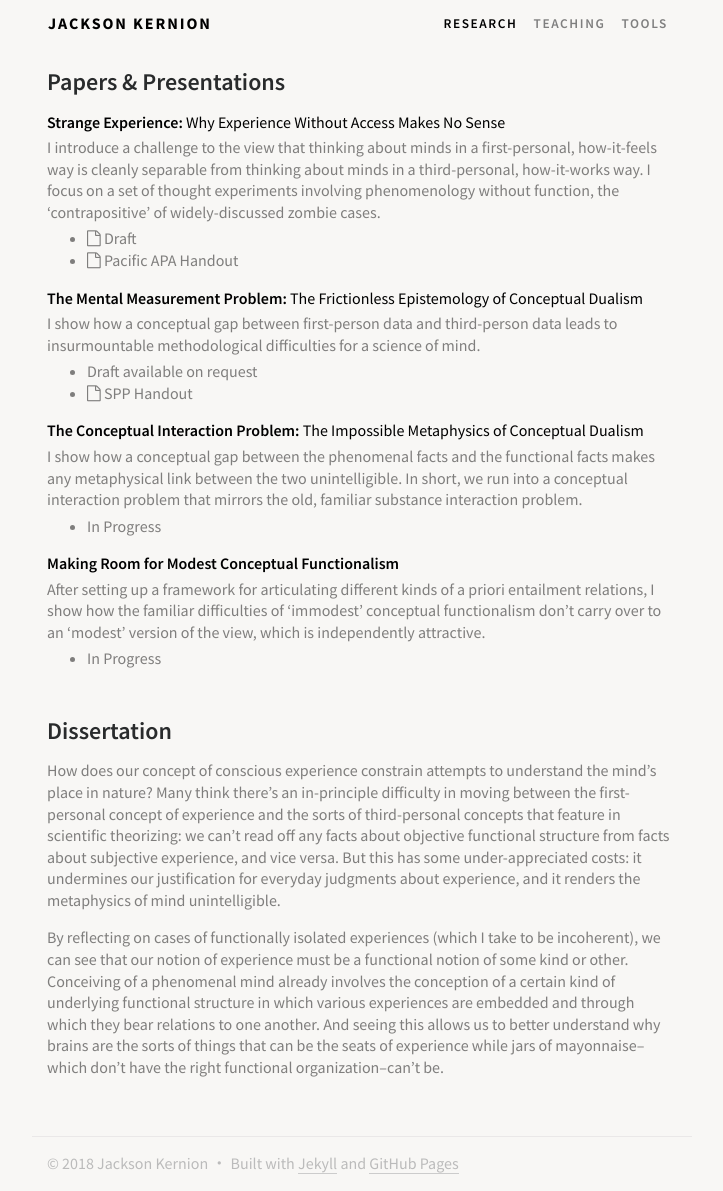
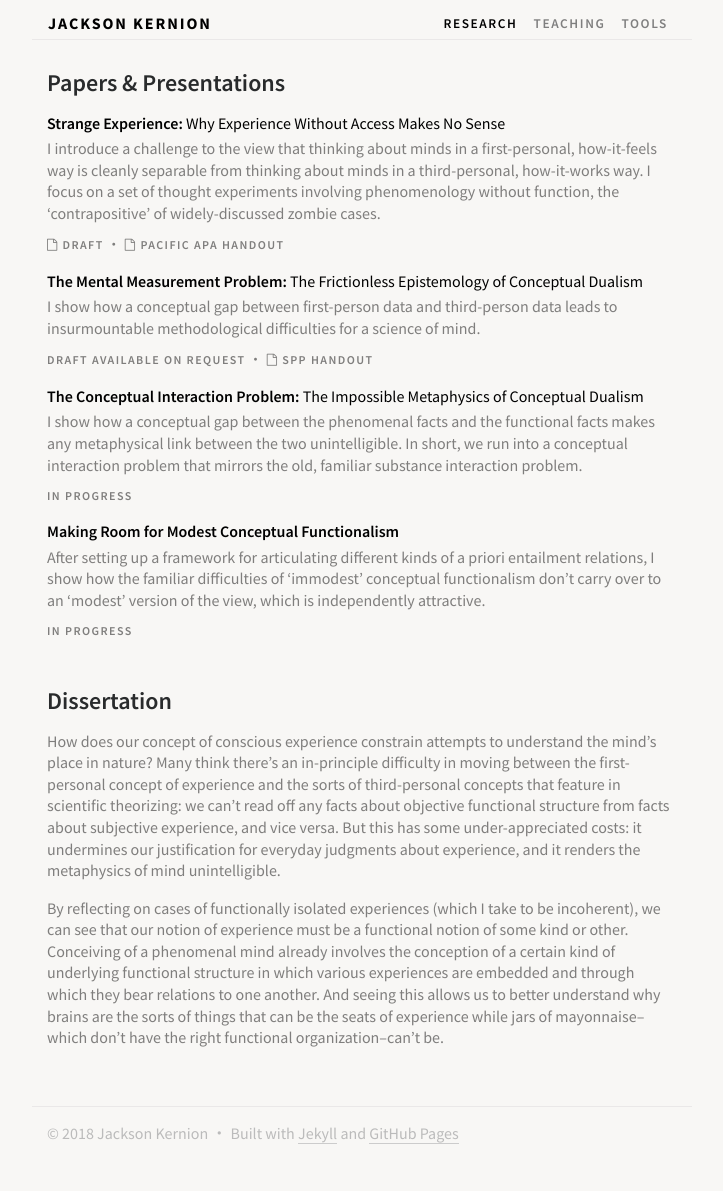
Before and after one commit to jacksonkernion/jacksonkernion.github.io, a Jekyll site: the page built from research.md, in a window 1280 px wide. Shown: the whole page, without its empty margins (278-1001 px from the left). Built offline with Jekyll 4.4.1, drawn with Linux system fonts in a browser that asks for light colours; nearby versions of some CDN libraries; our own code applies the rules of GitHub Pages for plain Markdown files; after the commit the page ends 1161 px from its top, so only the background shows below that.

Commit message:
Fixing rendering of little links...

```diff
--- a/_includes/item-list.html
+++ b/_includes/item-list.html
@@ -6,7 +6,7 @@
 	</div>
 	<div class="item-description"> {{ item.description | markdownify}} </div>
 	{% if item.resources %}
-		<ul class="item-footer">
+		<ul class="item-resources">
 		{% for resource in item.resources %}
 			<li>
 			{% if resource[1] %}
--- a/assets/stylesheets/style.css
+++ b/assets/stylesheets/style.css
@@ -171,6 +171,8 @@ p, li{
 	/* margin-top: 10px; */
 	/* got rid of padding to allow for border */
 	padding-bottom: 0;
+	border-bottom: 1.5px solid #eae8e8;
+	width: 100%;
 
 }
 
```
